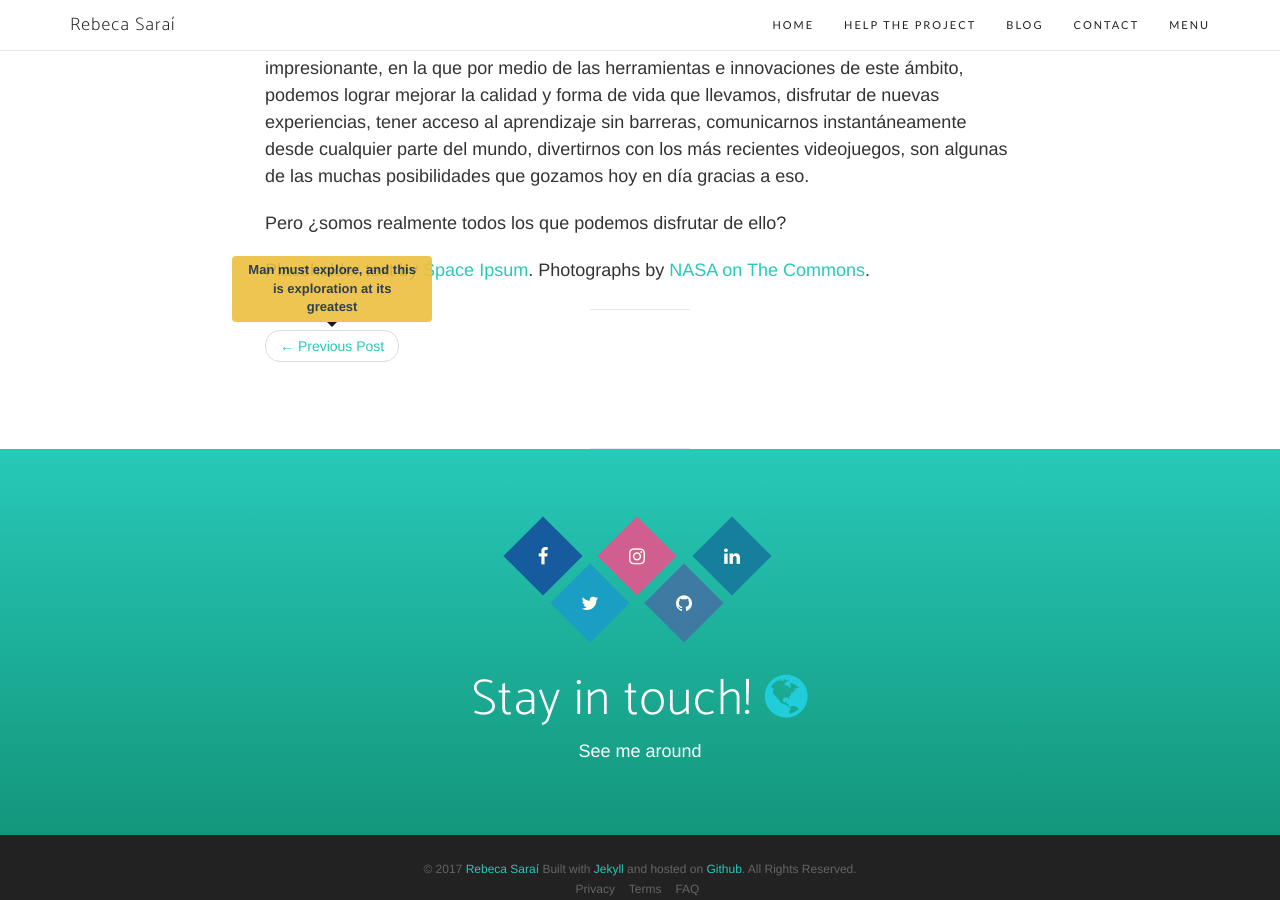
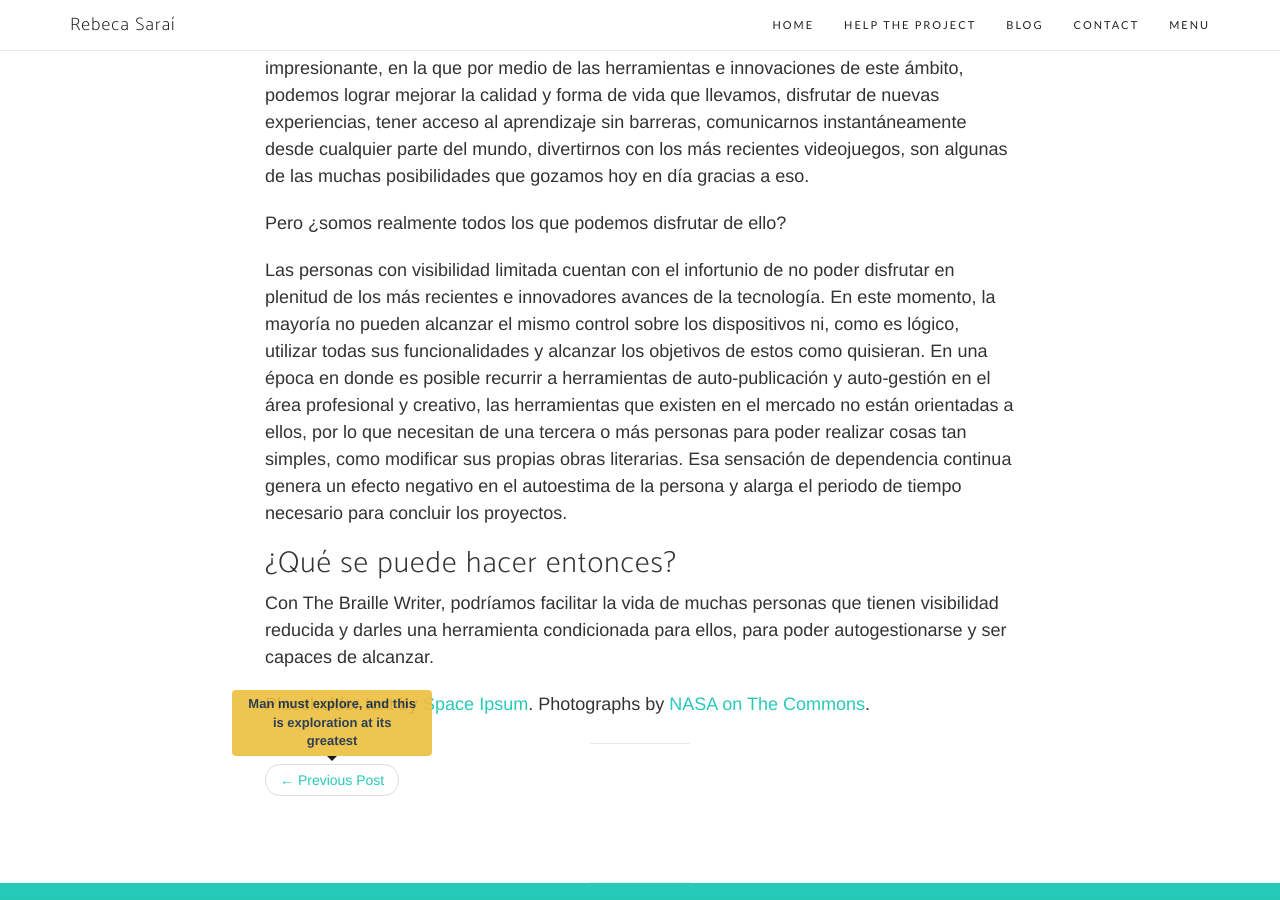
Before and after one commit to Rebecasarai/rebecasarai.github.io, a Jekyll site: the page built from _posts/2017-09-18-Braille-Writer.markdown, in a window 1280 px wide and 900 px high, scrolled down 2743 px. Built offline with Jekyll 4.4.1, drawn with Linux system fonts in a browser that asks for light colours; nearby versions of some CDN libraries; some web fonts are replaced.

Commit message:
Update 2017-09-18-Braille-Writer.markdown

```diff
--- a/_posts/2017-09-18-Braille-Writer.markdown
+++ b/_posts/2017-09-18-Braille-Writer.markdown
@@ -62,4 +62,10 @@ Through Braille Writer, improve the quality of life of both people with reduced
 
 <p>Pero ¿somos realmente todos los que podemos disfrutar de ello?</p>
 
+<p>Las personas con visibilidad limitada cuentan con el infortunio de no poder disfrutar en plenitud de los más recientes e innovadores avances de la tecnología. En este momento, la mayoría no pueden alcanzar el mismo control sobre los dispositivos ni, como es lógico, utilizar todas sus funcionalidades y alcanzar los objetivos de estos como quisieran. En una época en donde es posible recurrir a herramientas de auto-publicación y auto-gestión en el área profesional y creativo, las herramientas que existen en el mercado no están orientadas a ellos, por lo que necesitan de una tercera o más personas para poder realizar cosas tan simples, como modificar sus propias obras literarias. Esa sensación de dependencia continua genera un efecto negativo en el autoestima de la persona y alarga el periodo de tiempo necesario para concluir los proyectos. </p>
+
+<h2 class="section-heading">¿Qué se puede hacer entonces?</h2>
+
+<p>Con The Braille Writer, podríamos facilitar la vida de muchas personas que tienen visibilidad reducida y darles una herramienta condicionada para ellos, para poder autogestionarse y ser capaces de alcanzar. </p>
+
 <p>Placeholder text by <a href="http://spaceipsum.com/">Space Ipsum</a>. Photographs by <a href="https://www.flickr.com/photos/nasacommons/">NASA on The Commons</a>.</p>
```
